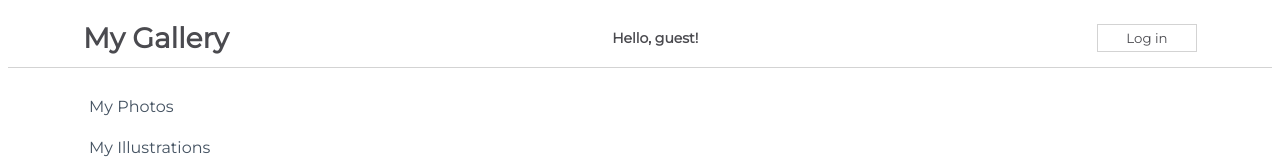
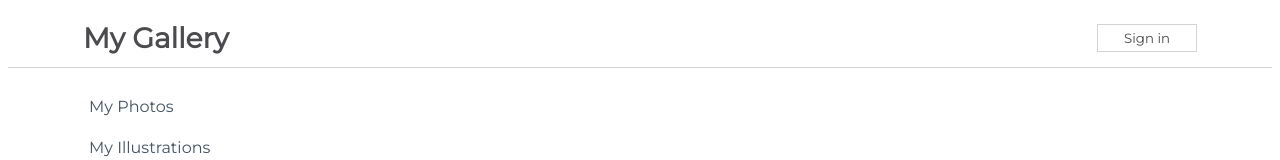
Before and after one commit to christine-gk416/functional-components-challenge, a React (Create React App) app in the folder my-app/: page / in a window 1280 px wide. Shown: the top 160 px of the page. Built offline with nearby package versions, Linux system fonts and the light colour scheme.

Commit message:
Complete handling events challenge

```diff
--- a/my-app/src/App.js
+++ b/my-app/src/App.js
@@ -1,21 +1,16 @@
-import css from './App.module.css';
-import Sidebar from './components/Sidebar.js'
-import NavBarSimple from './components/NavBarSimple'
+import css from "./App.module.css";
+import Sidebar from "./components/Sidebar.js";
+import NavBarSimple from "./components/NavBarSimple";
+import NavBarForm from "./components/NavBarSimpleForm";
 
 function App() {
-    return ( <
-        div className = {
-            css.App
-        } > {
-            <
-            Sidebar / >
-
-        } <
-        NavBarSimple / >
-
-        <
-        /div>
-    );
+  return (
+    <div className={css.App}>
+      <Sidebar />
+      {/* <NavBarSimple /> */}
+      <NavBarForm />
+    </div>
+  );
 }
 
 export default App;
--- /dev/null
+++ b/my-app/src/components/NavBarChild.js
@@ -0,0 +1,21 @@
+import React from "react";
+
+function NavBarChild(props) {
+  return props.isLoggedIn ? (
+    <button onClick={props.handleClick}>Sign in</button>
+  ) : (
+    <form>
+      <label htmlFor="username">Username:</label>
+
+      <input type="username" />
+
+      <label htmlFor="password">Password:</label>
+
+      <input type="password" />
+
+      <button onClick={props.handleClick}>Submit</button>
+    </form>
+  );
+}
+
+export default NavBarChild;
--- a/my-app/src/components/NavBarSimple.js
+++ b/my-app/src/components/NavBarSimple.js
@@ -1,53 +1,39 @@
-import React, {
-    Component
-} from 'react';
-import css from './css/NavBarSimple.module.css'
+import React, { Component } from "react";
+import css from "./css/NavBarSimple.module.css";
 
 class NavBarSimple extends Component {
-
   constructor(props) {
     super(props);
     this.state = {
-            message: 'Hello, guest!',
-            buttonText: 'Log in'
+      message: "Hello, guest!",
+      buttonText: "Log in",
     };
   }
 
   handleClick = () => {
     this.setState((prevState) => {
+      console.log("Previous state", prevState);
+      return {
+        message:
+          prevState.message === "Hello, guest!"
+            ? "Welcome back, user!"
+            : "Hello, guest!",
+        buttonText: prevState.buttonText === "Log in" ? "Log out" : "Log in",
+      };
+    });
+  };
 
-                console.log('Previous state', prevState);
-                return {
-                    message: prevState.message === 'Hello, guest!' ? "Welcome back, user!" : "Hello, guest!",
-                    buttonText: prevState.buttonText === 'Log in' ? 'Log out' : 'Log in'
+  render() {
+    return (
+      <div className={css.NavBar}>
+        <h1> My Gallery </h1> <span> {this.state.message} </span>{" "}
+        <button onClick={() => this.handleClick()}>
+          {" "}
+          {this.state.buttonText}{" "}
+        </button>
+      </div>
+    );
   }
 }
 
-        );
-    }
-
-
-    render() {
-        return ( <
-            div className = {
-                css.NavBar
-            } >
-
-            <
-            h1 > My Gallery < /h1>  <
-            span > {
-                this.state.message
-            } < /span>  <
-            button onClick = {
-                () => this.handleClick()
-            } > {
-                this.state.buttonText
-            } < /button>
-
-            <
-            /div>
-        )
-    }
-}
-
-export default NavBarSimple
+export default NavBarSimple;
--- /dev/null
+++ b/my-app/src/components/NavBarSimpleForm.js
@@ -0,0 +1,35 @@
+import React, { Component } from "react";
+import css from "./css/NavBarForm.module.css";
+import NavBarChild from "./NavBarChild";
+
+class NavBarForm extends Component {
+  constructor(props) {
+    super(props);
+    this.state = {
+      isLoggedIn: true,
+    };
+  }
+
+  handleClick = () => {
+    this.setState(
+      (prevState) => ({
+        isLoggedIn: prevState.isLoggedIn ? false : true,
+      }),
+      () => console.log(this.state.isLoggedIn)
+    );
+  };
+
+  render() {
+    return (
+      <div className={css.NavBar}>
+        <h1> My Gallery </h1> <span> {this.state.message} </span>
+        <NavBarChild
+          isLoggedIn={this.state.isLoggedIn}
+          handleClick={this.handleClick}
+        />
+      </div>
+    );
+  }
+}
+
+export default NavBarForm;
```
Lines whose indentation alone changed are shown as unchanged.
